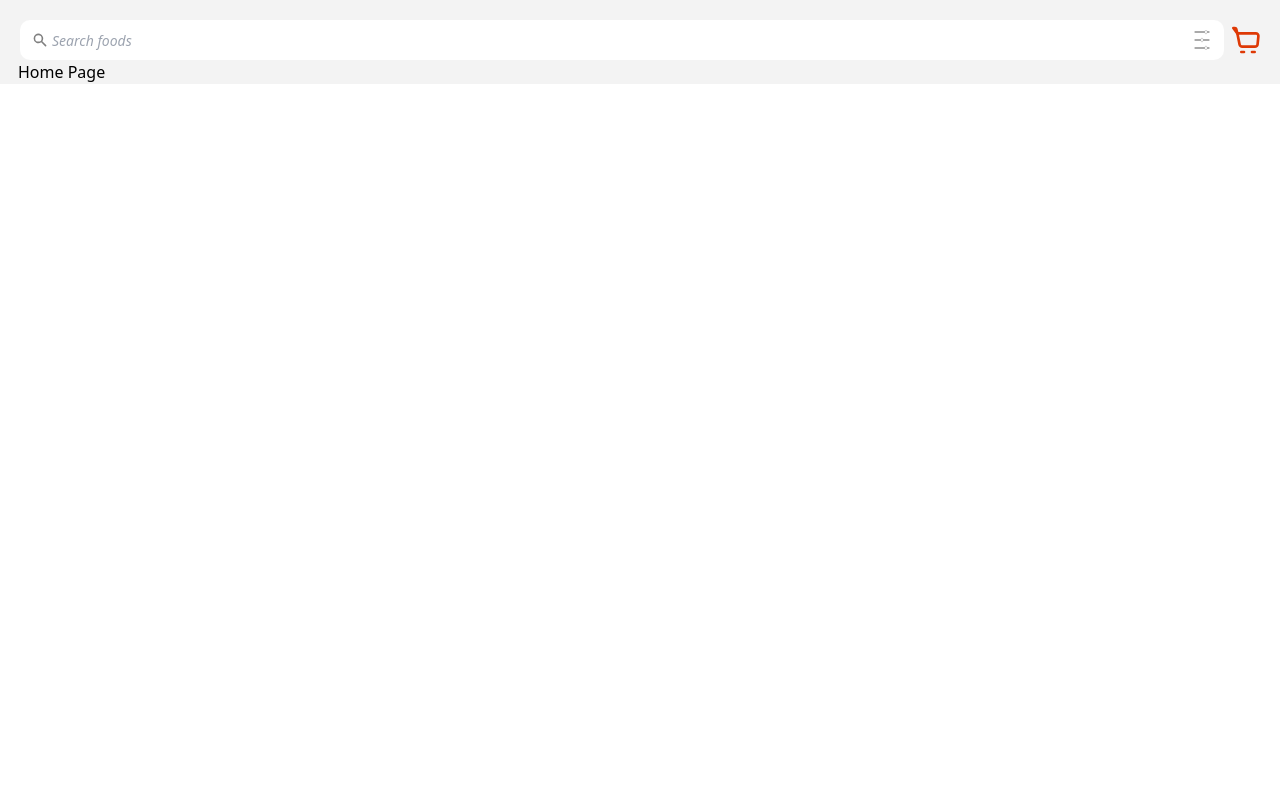
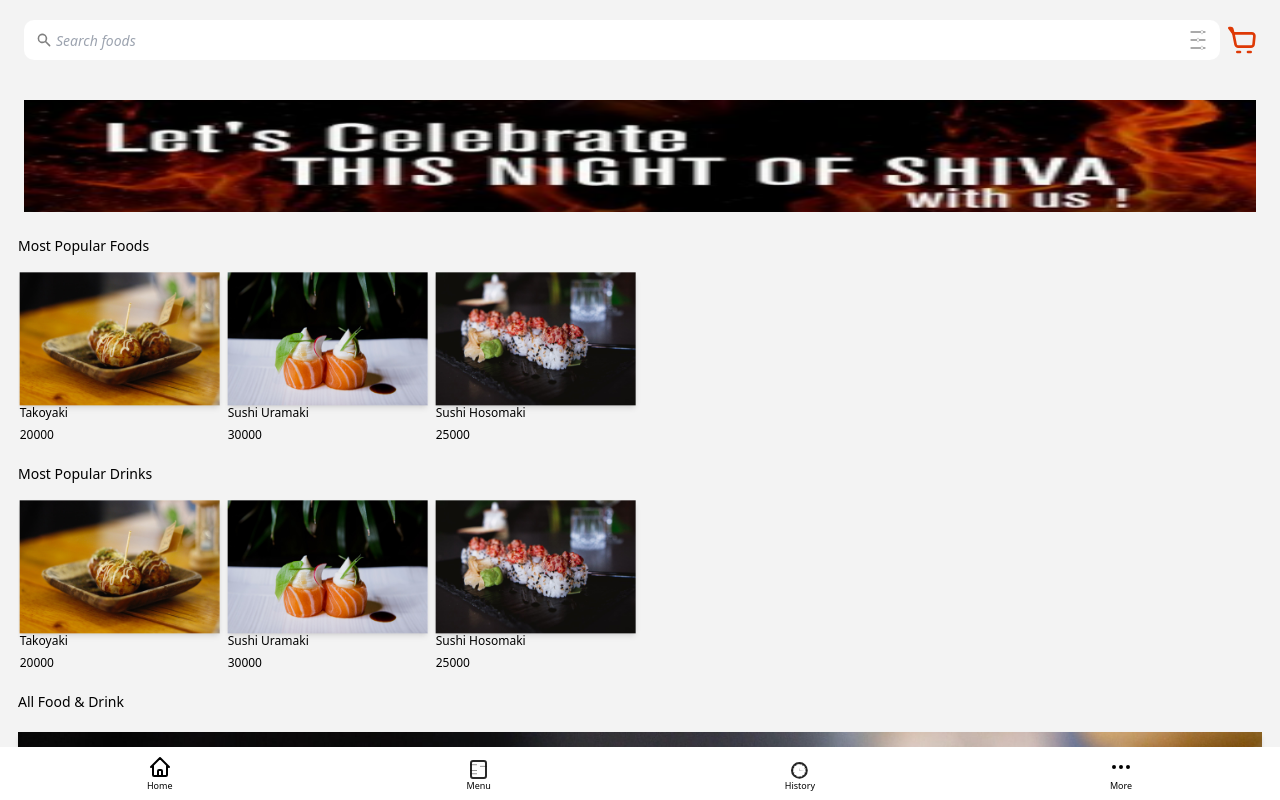
Before and after one commit to zylcom/fostfoad, a Vue app: page / in a window 1280 px wide. Shown: the top 800 px of the page. Built offline with nearby package versions, Linux system fonts and the light colour scheme.

Commit message:
update home page

```diff
--- a/src/assets/index.css
+++ b/src/assets/index.css
@@ -1,3 +1,8 @@
 @tailwind base;
 @tailwind components;
 @tailwind utilities;
+
+::-webkit-scrollbar {
+  appearance: none;
+  display: none;
+}
--- a/src/views/HomeView.vue
+++ b/src/views/HomeView.vue
@@ -1,14 +1,29 @@
 <script setup>
 import SearchBar from "../components/SearchBar.vue";
 import CartButton from "../components/CartButton.vue";
+import BannerHeader from "../components/BannerHeader.vue";
+import NavigationBar from "../components/NavigationBar.vue";
+import PopularProductList from "../components/PopularProductList.vue";
+import ProductList from "../components/ProductList.vue";
 </script>
 
 <template>
-  <header class="mx-5 flex gap-x-2 pt-5">
-    <SearchBar />
-    <CartButton />
+  <header class="mx-6 pt-5">
+    <div class="flex gap-x-2">
+      <SearchBar />
+      <CartButton />
+    </div>
+
+    <BannerHeader />
   </header>
-  <main class="mx-[18px]">
-    <h1>Home Page</h1>
+
+  <main class="mx-[18px] flex flex-col gap-y-16 pt-6 pb-16">
+    <PopularProductList title="Most Popular Foods" />
+
+    <PopularProductList title="Most Popular Drinks" class="[&>h1]:mt-36" />
+
+    <ProductList title="All Food & Drink" class="[&>h1]:mt-36" />
   </main>
+
+  <footer class="fixed bottom-0 w-full bg-white py-2"><NavigationBar /></footer>
 </template>
```
